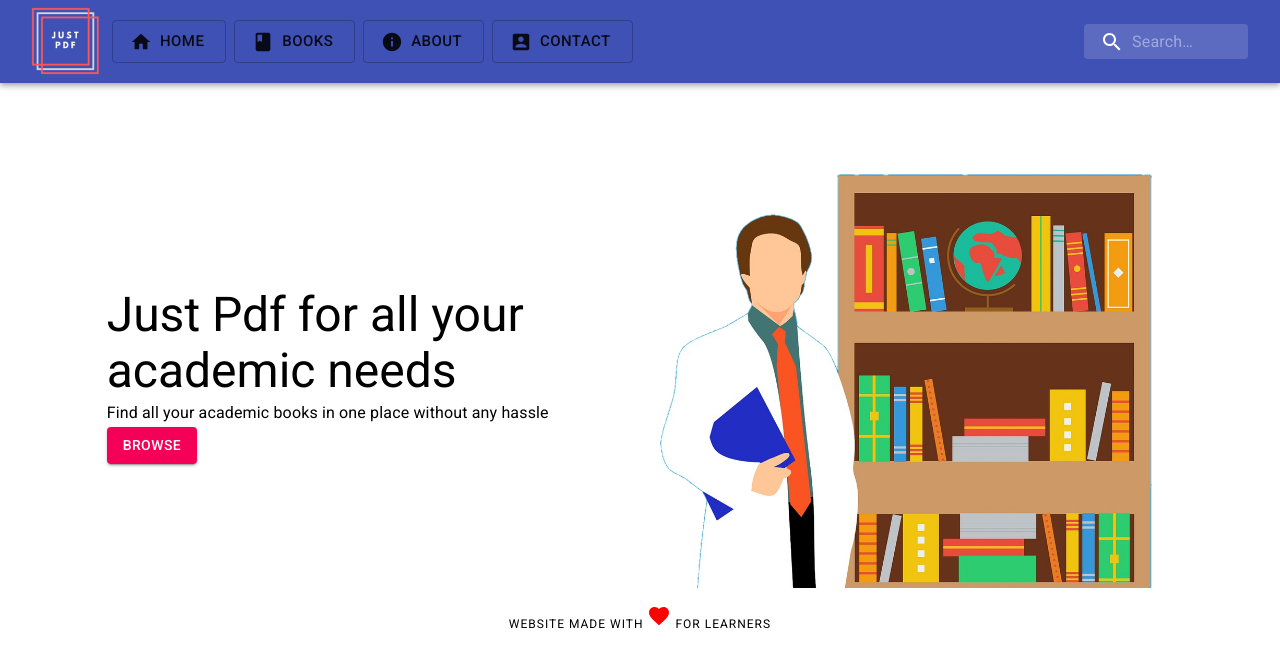
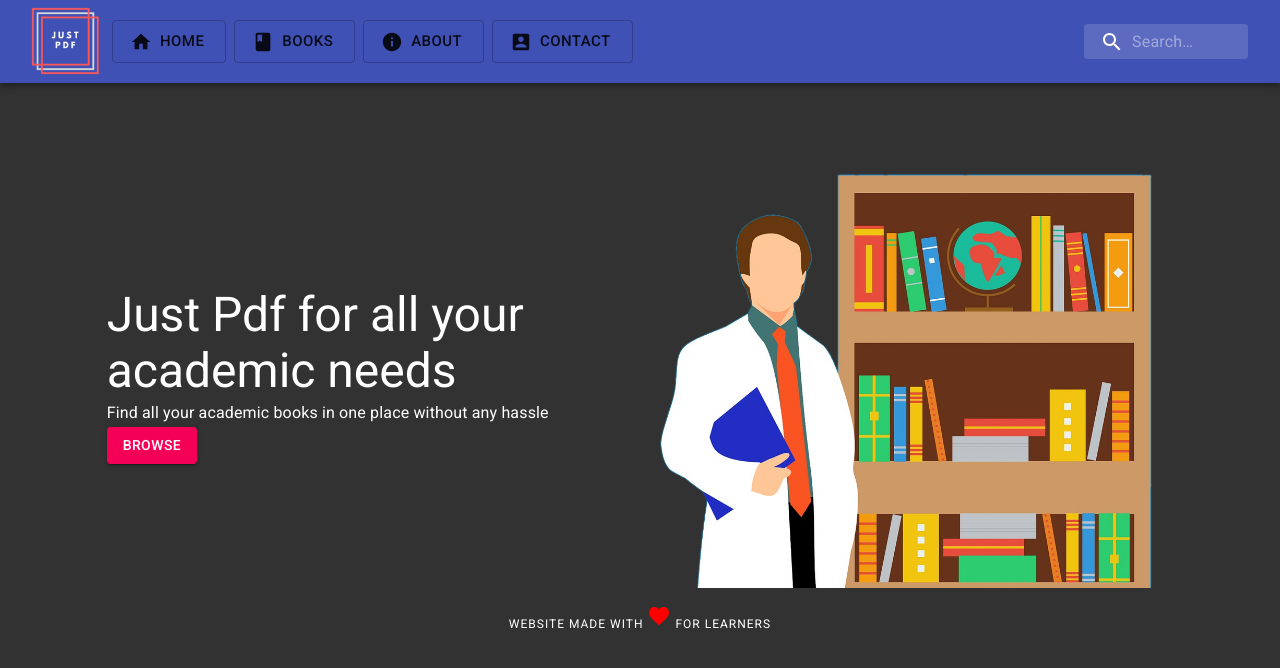
Before and after one commit to ShivS01/just-pdf, a React (Create React App) app: page / in a window 1280 px wide. Shown: the top 668 px of the page. Built offline with nearby package versions, Linux system fonts and the light colour scheme.

Commit message:
changing background to dark

```diff
--- a/src/Home.js
+++ b/src/Home.js
@@ -3,6 +3,14 @@
 import { Link } from "react-router-dom";
 import { Container, Grid, Typography, Button } from "@material-ui/core";
 import { makeStyles } from "@material-ui/core/styles";
+import {
+  createMuiTheme,
+  responsiveFontSizes,
+  ThemeProvider,
+} from "@material-ui/core/styles";
+
+let theme = createMuiTheme();
+theme = responsiveFontSizes(theme);
 
 const useStyles = makeStyles((theme) => ({
   root: {
@@ -44,9 +52,11 @@
           justify="center"
         >
           <Grid item xs>
-            <Typography variant="h3" className={classes.text}>
-              Just Pdf for all your academic needs
-            </Typography>
+            <ThemeProvider theme={theme}>
+              <Typography variant="h3" className={classes.text}>
+                Just Pdf for all your academic needs
+              </Typography>
+            </ThemeProvider>
           </Grid>
           <Grid item xs>
             <Typography variant="subtitle1" className={classes.text}>
--- a/src/index.css
+++ b/src/index.css
@@ -6,6 +6,8 @@
     sans-serif;
   -webkit-font-smoothing: antialiased;
   -moz-osx-font-smoothing: grayscale;
+  background: #333232;
+  color: white;
 }
 
 code {
```
